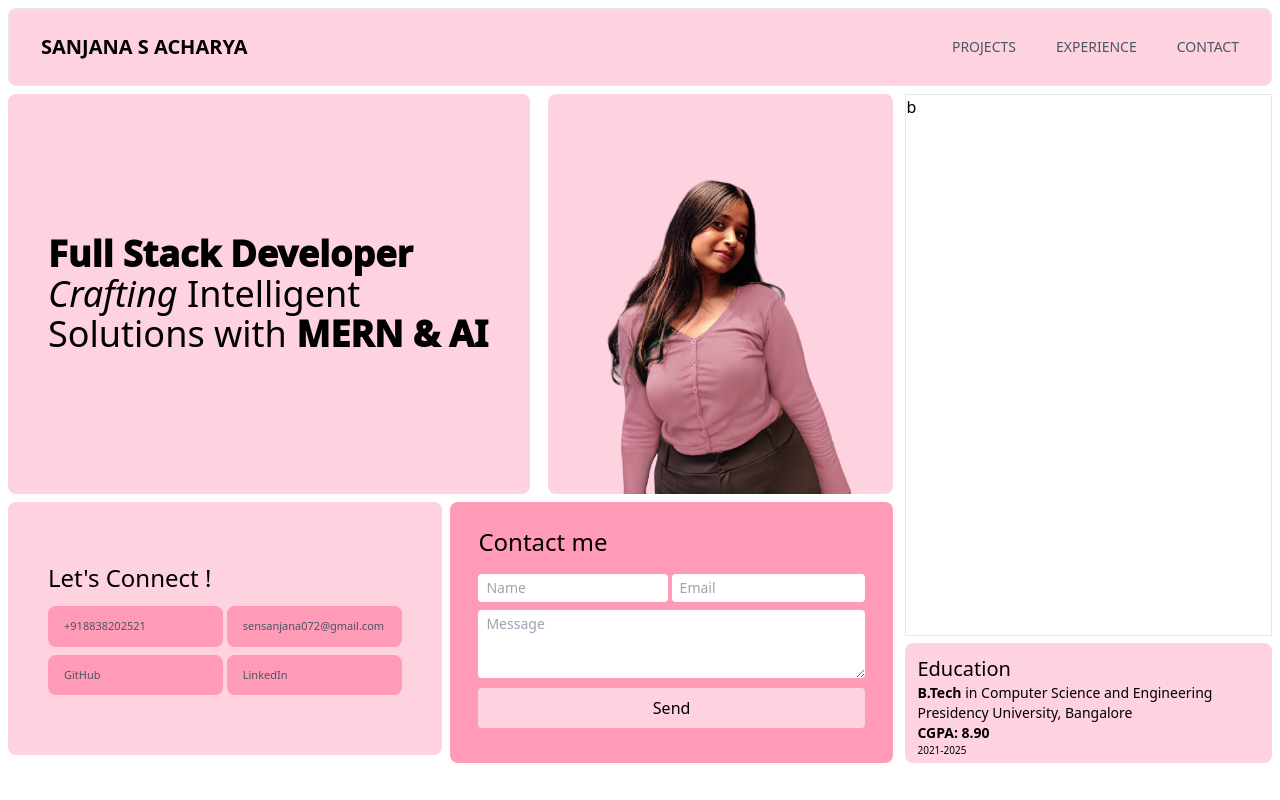
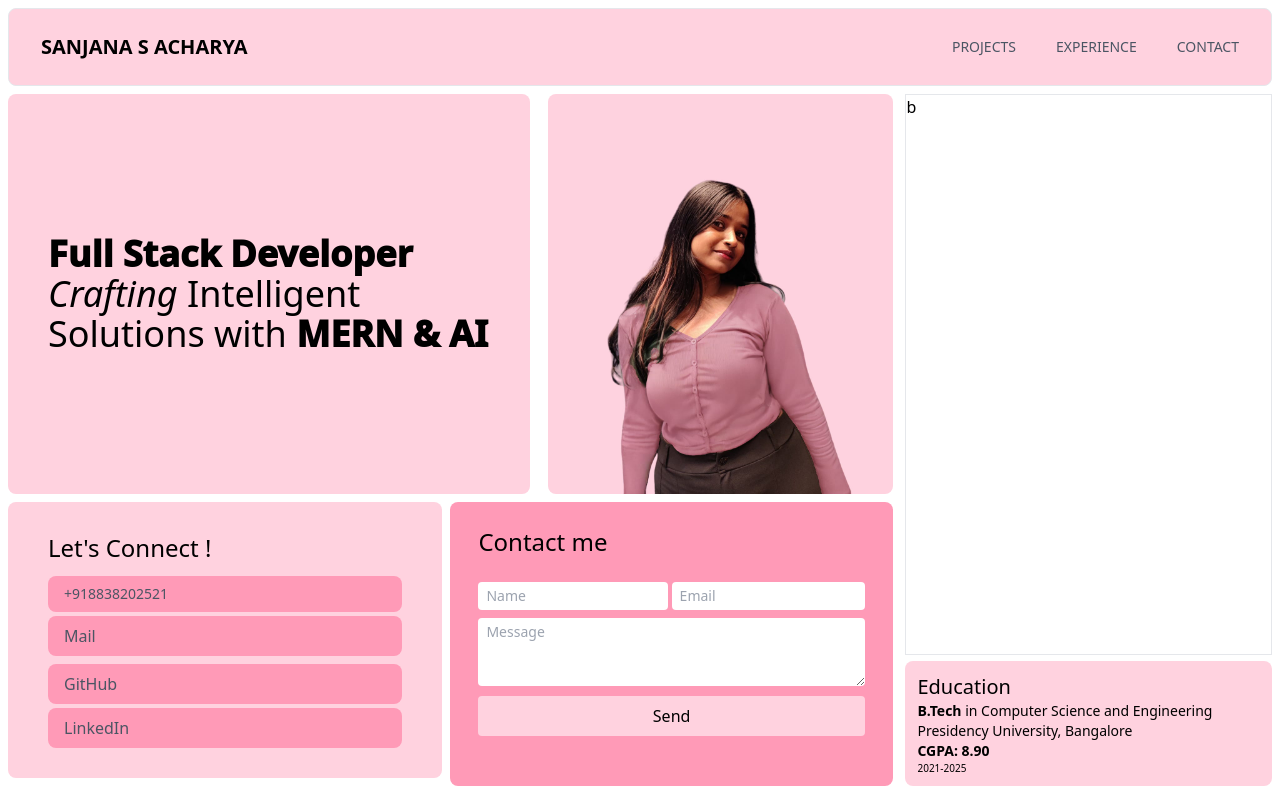
Before and after one commit to Sanjana1304/MyPortfolio, a React (Vite) app in the folder frontend/: page / in a window 1280 px wide. Built offline with nearby package versions, Linux system fonts and the light colour scheme.

Commit message:
contact details responsiveness added

```diff
--- a/frontend/src/components/HeroLeft.jsx
+++ b/frontend/src/components/HeroLeft.jsx
@@ -5,7 +5,7 @@ const HeroLeft = () => {
   return (
     <div>
         <div className='flex justify-between'>
-            <div className='w-[59%] py-[40px] sm:py-[90px] px-10 text-lg sm:text-3xl  xl:text-4xl bg-[#ffd2df] rounded-lg flex items-center justify-center'>
+            <div className='w-[59%] py-[40px] sm:py-[90px] px-10 text-xl sm:text-3xl  xl:text-4xl bg-[#ffd2df] rounded-lg flex items-center justify-center'>
                 <p><span className='font-custom-weight'>Full Stack Developer</span> <i>Crafting</i> Intelligent Solutions with <span className='font-custom-weight'>MERN & AI</span></p>
             </div>
 
@@ -16,18 +16,18 @@ const HeroLeft = () => {
         </div>
 
         <div className='mt-2 flex flex-col md:flex-row justify-between'>
-            <div className='py-[30px] md:py-[60px] px-10 w-full mb-2 md:w-[49%] text-gray-600 bg-[#ffd2df] rounded-lg'>
+            <div className='py-[30px] px-10 w-full mb-2 md:w-[49%] text-gray-600 bg-[#ffd2df] rounded-lg'>
                <h1 className='text-black text-2xl font-slight-bold mb-2 md:mb-3'>Let's Connect !</h1>
 
-               <div className='flex justify-between md:flex-col gap-2'>
-                <div className="flex md:text-[11px] gap-1">
-                    <p className='bg-[#ff9ab7] p-3 rounded-lg px-4 cursor-pointer w-1/2'>+918838202521</p>
-                    <p className='bg-[#ff9ab7] p-3 rounded-lg px-4 cursor-pointer w-1/2'>sensanjana072@gmail.com</p>
+               <div className='flex flex-col sm:flex-row justify-between md:flex-col gap-2'>
+                <div className="flex md:flex-col gap-1 sm:w-1/2 md:w-full">
+                    <p className='bg-[#ff9ab7] p-3 text-[12px] lg:py-2 md:text-sm rounded-lg px-4 cursor-pointer w-1/2 md:w-full'>+918838202521</p>
+                    <p className='bg-[#ff9ab7] p-3 lg:py-2 rounded-lg px-4 cursor-pointer w-1/2 md:w-full'>Mail</p>
                 </div>
 
-                <div className="flex md:text-[11px] gap-1">
-                <p className='bg-[#ff9ab7] p-3 rounded-lg px-4 cursor-pointer w-1/2'>GitHub</p>
-               <p className='bg-[#ff9ab7] p-3 rounded-lg px-4 cursor-pointer w-1/2'>LinkedIn</p>
+                <div className="flex md:flex-col gap-1 sm:w-1/2 md:w-full">
+                <p className='bg-[#ff9ab7] p-3 rounded-lg lg:py-2 px-4 cursor-pointer w-1/2 md:w-full'>GitHub</p>
+               <p className='bg-[#ff9ab7] p-3 rounded-lg lg:py-2 px-4 cursor-pointer w-1/2 md:w-full'>LinkedIn</p>
 
                 </div>
 
@@ -38,6 +38,9 @@ const HeroLeft = () => {
             <div className='rounded-lg p-4 py-6 w-full md:w-1/2 bg-[#ff9ab7]'>
                 <h1 className='text-2xl font-slight-bold px-3'>Contact me</h1>
                 <form className='mt-3 px-3' >
+                    <div className='md:mt-5'>
+
+
                     <div className="flex w-full justify-between">
                     <input type="text" placeholder='Name' className='w-[49%] p-1 px-2 text-sm rounded my-1' />
                     <input type="email" placeholder='Email' className='w-[50%] p-1 px-2 text-sm rounded my-1' />
@@ -46,6 +49,7 @@ const HeroLeft = () => {
 
                     <textarea placeholder='Message' rows={3} className='w-full p-1 px-2 text-sm rounded my-1'></textarea>
                     <button type='submit' className='bg-[#ffd2df] p-2 rounded w-full'>Send</button>
+                    </div>
                 </form>
             </div>
         </div>
```
